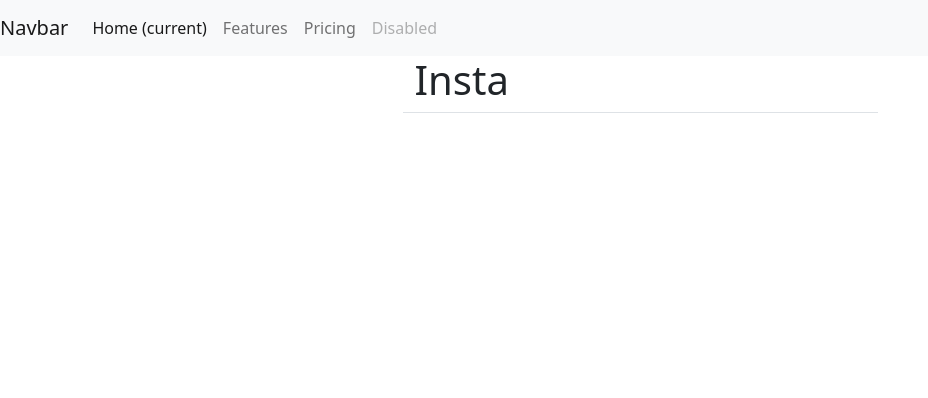
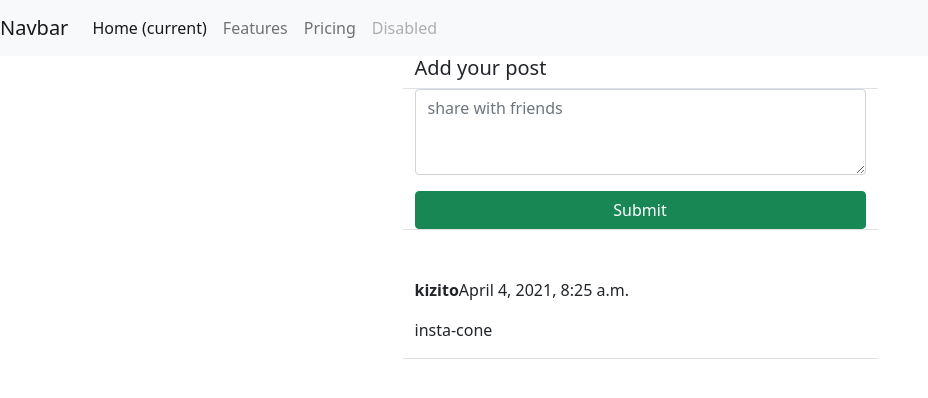
Before and after one commit to Kizito-Alberrt/gram-clone, a Django app: page /insta/ in a window 1280 px wide. Shown: the top 398 px of the page, without its empty margins (0-928 px from the left). Run offline with Django 3.2, Linux system fonts and the light colour scheme; data comes from the database, SQL or seed files in the repository; some libraries are stand-ins or nearby versions.

Commit message:
added a post_list ininsta app

```diff
--- /dev/null
+++ b/insta/forms.py
@@ -0,0 +1,15 @@
+from django import forms
+from .models import post
+
+class PostForm(forms.ModelForm):
+    body = forms.CharField(
+        label='',
+        widget=forms.Textarea(attrs={
+            'rows': '3',
+            'placeholder': 'share with friends'
+        })
+    )
+
+    class Meta:
+        model = post
+        fields = ['body']
--- a/insta/templates/insta/post_list.html
+++ b/insta/templates/insta/post_list.html
@@ -6,10 +6,32 @@
 <div class="container">
     <div class="row justify-content-center mt3">
         <div class="col-md-5 col-sm-12 border-bottom">
-            <h1>Insta</h1>
+           <h5>Add your post</h5>
         </div>
 
     </div>
+
+    <div class="row justify-content-center mt3 mb-5">
+        <div class="col-md-5 col-sm-12 border-bottom">
+           <form method="POST">
+               {%  csrf_token %}
+               {{ form | crispy }}
+               <div class="d-grid gap-2">
+                   <button class="btn btn-success mt-3">Submit</button>
+               </div>
+           </form>
+        </div>
+
+    </div>
+    {% for post in post_list %}
+    <div class="row justify-content-center mt3">
+        <div class="col-md-5 col-sm-12 border-bottom">
+           <p><strong>{{ post.author }}</strong>{{ post.created_on }}</p>
+           <p>{{ post.body }}</p>
+        </div>
+
+    </div>
+    {% endfor %}
 </div>
 
 {%  endblock content %}
--- a/insta/views.py
+++ b/insta/views.py
@@ -1,15 +1,18 @@
 from django.shortcuts import render
 from django.views import View
 from .models import post
+from .forms import PostForm
 # Create your views here.
 
 
 class PostListView(View):
     def get(self, request, *args, **kwargs):
         posts = post.objects.all().order_by('created_on')
+        form =PostForm
 
         context = {
             'post_list': posts,
+            'form': form,
         }
 
         return render(request, 'insta/post_list.html', context)
```
